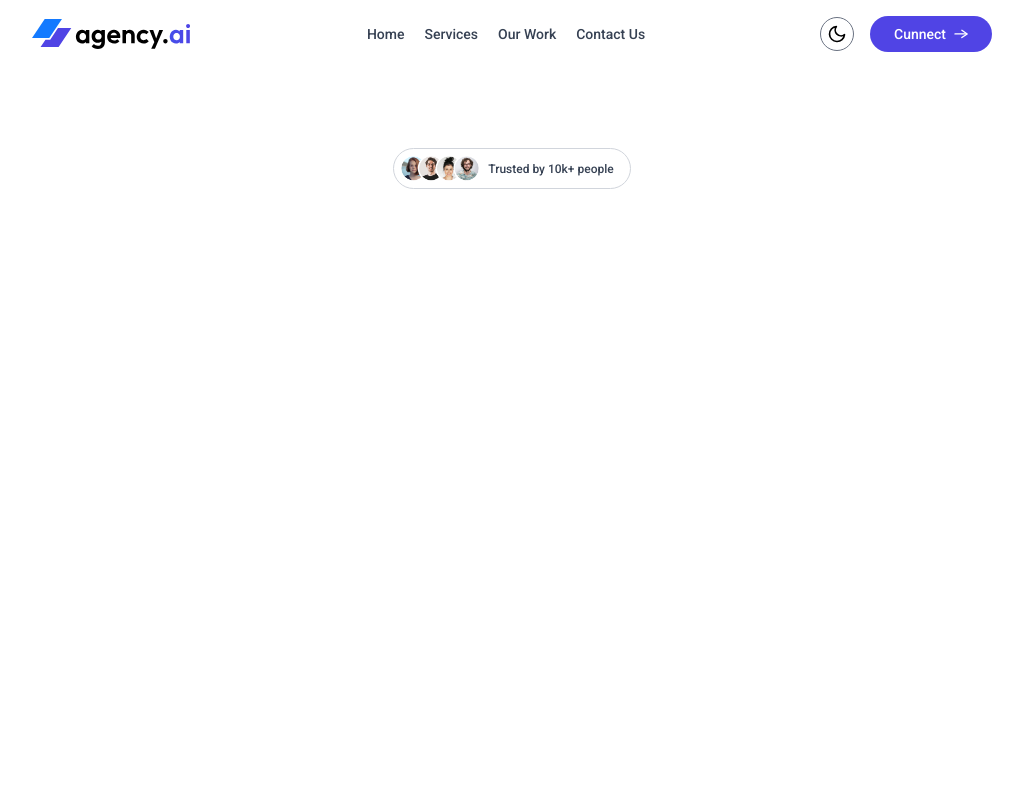
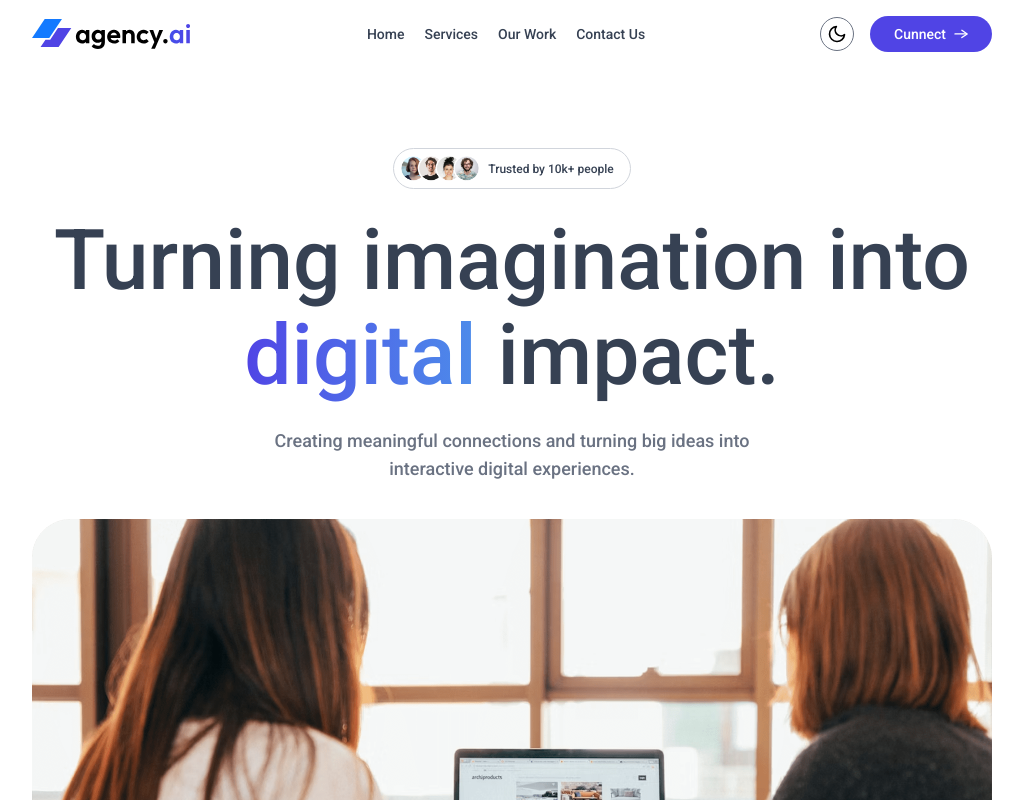
Before and after one commit to SoftEngX/agency-ai, a React (Vite) app: page / in a window 1280 px wide. Shown: the top 800 px of the page, without its empty margins (128-1151 px from the left). Built offline with nearby package versions, Linux system fonts and the light colour scheme; a web font is replaced by a local one.

Commit message:
Add hero section with headline and subheading

```diff
--- a/src/components/Hero.jsx
+++ b/src/components/Hero.jsx
@@ -3,14 +3,33 @@
 
 const Hero = () => {
   return (
-    <div id='hero' className='flex flex-col gap-6 py-20 items-center px-4 sm:px-12 lg:px-24 xl:px-40 text-center w-full overflow-hidden text-gray-700 dark:text-white'>
+    <div
+      id="hero"
+      className="flex flex-col gap-6 py-20 items-center px-4 sm:px-12 lg:px-24 xl:px-40 text-center w-full overflow-hidden text-gray-700 dark:text-white"
+    >
+      <div className="inline-flex items-center border border-gray-300 p-1.5 pr-4 rounded-full gap-2">
+        <img className="w-20" src={assets.group_profile} alt="" />
+        <p className="text-xs font-medium">Trusted by 10k+ people</p>
+      </div>
 
-      <div className='inline-flex items-center border border-gray-300 p-1.5 pr-4 rounded-full gap-2'>
-        <img className='w-20' src={assets.group_profile} alt="" />
-        <p className='text-xs font-medium'>Trusted by 10k+ people</p>
+      <h1 className="text-4xl sm:text-5xl md:text-6xl xl:text-[84px] font-medium xl:leading-[95px] max-w-5xl">
+        Turning imagination into{" "}
+        <span className="bg-gradient-to-r from-[#5044e5] to-[#4d8cea] bg-clip-text text-transparent">
+          digital
+        </span>{" "}
+        impact.
+      </h1>
+
+      <p className='sm:text-lg font-medium text-gray-500 dark:text-white/75 max-w-4/5 sm:max-w-4/5 sm:max-w-lg pb-3 text-sm'>
+        Creating meaningful connections and turning big ideas into interactive
+        digital experiences.
+      </p>
+
+      <div className='relative'>
+        <img src={assets.hero_img} alt="" className='w-full max-w-6xl'/>
       </div>
     </div>
-  )
+  );
 }
 
 export default Hero
```
